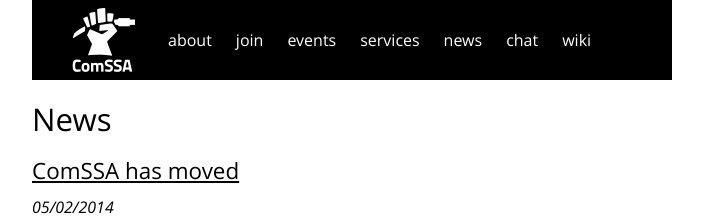
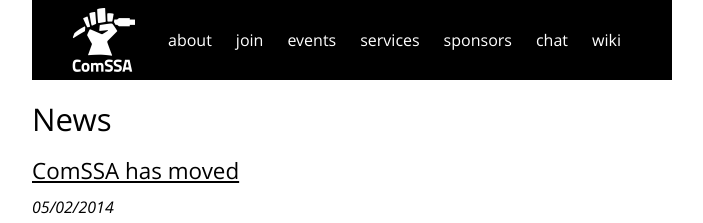
Before and after one commit to ComSSA/www.comssa.org.au, a Jekyll site: the page built from news/index.html, in a window 1280 px wide. Shown: the top 223 px of the page, without its empty margins (288-991 px from the left). Built offline with Jekyll 4.4.1, drawn with Linux system fonts in a browser that asks for light colours.

Commit message:
Replace /news/ link with /sponsors/

```diff
--- a/_layouts/default.html
+++ b/_layouts/default.html
@@ -26,7 +26,7 @@
 			><a href="/join">join</a
 			><a href="/events/">events</a
 			><a href="/services/">services</a
-			><a href="/news/">news</a
+			><a href="/sponsors/">sponsors</a
 			><a href="http://irc.comssa.org.au/">chat</a
 			><a href="http://wiki.comssa.org.au">wiki</a>
 		</nav>
```
